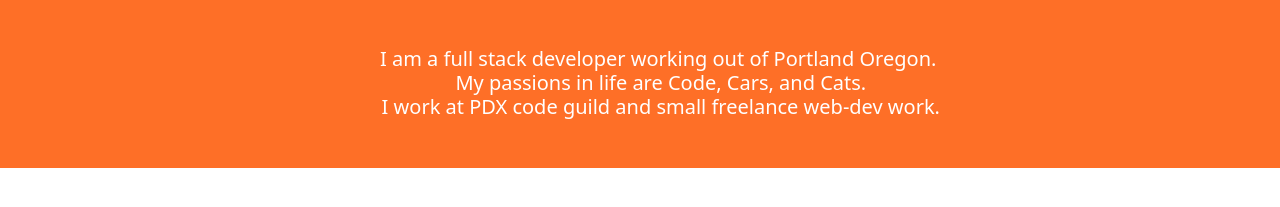
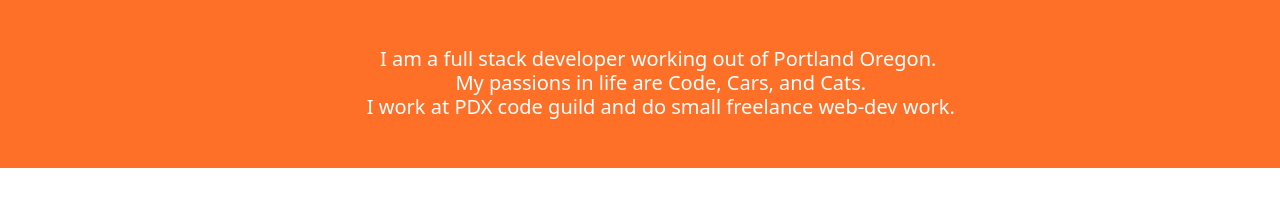
Before and after one commit to Calen-Ray/calen-ray.github.io, a plain HTML site: page index.html in a window 1280 px wide. Shown: the part 475-682 px from the top of the page. Drawn offline with nearby package versions, Linux system fonts and the light colour scheme.

```diff
--- a/index.html
+++ b/index.html
@@ -47,7 +47,7 @@
     <h3>
         I am a full stack developer working out of Portland Oregon.
         My passions in life are Code, Cars, and Cats.
-        I work at PDX code guild and small freelance web-dev work.
+        I work at PDX code guild and do small freelance web-dev work.
     </h3>
 </div>
 
```
